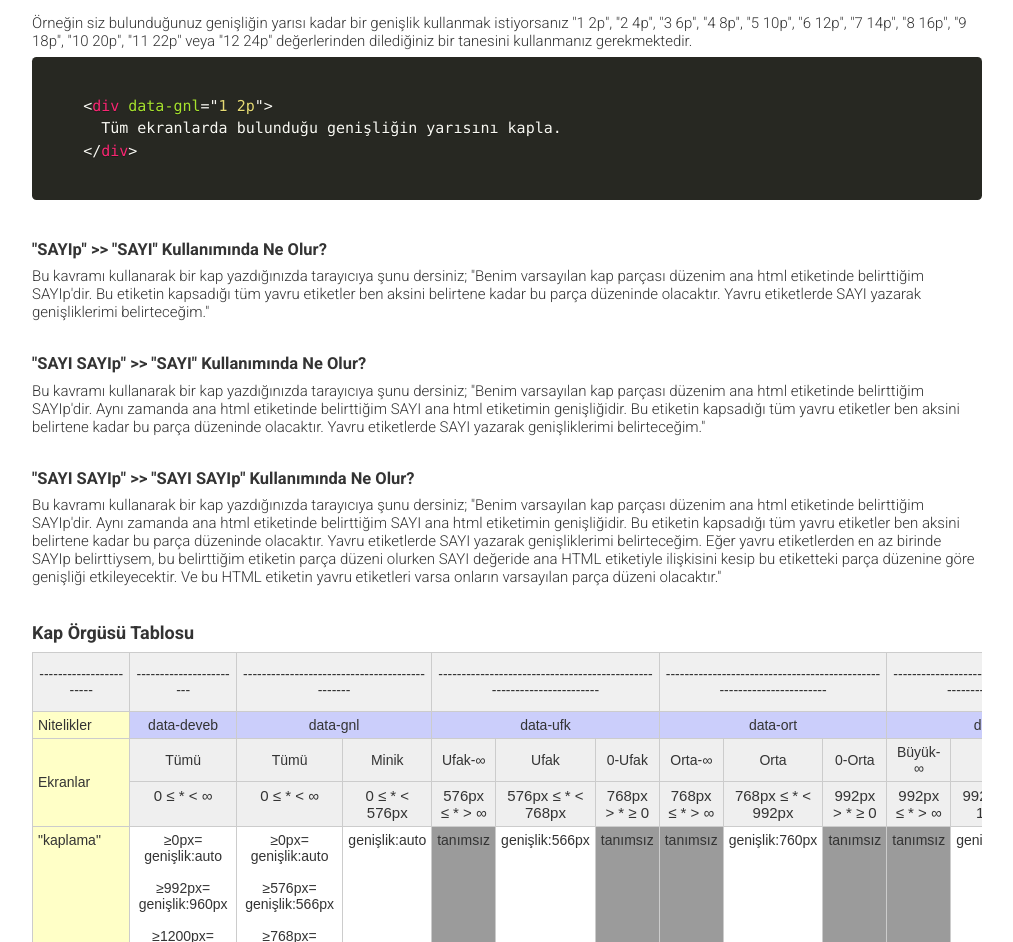
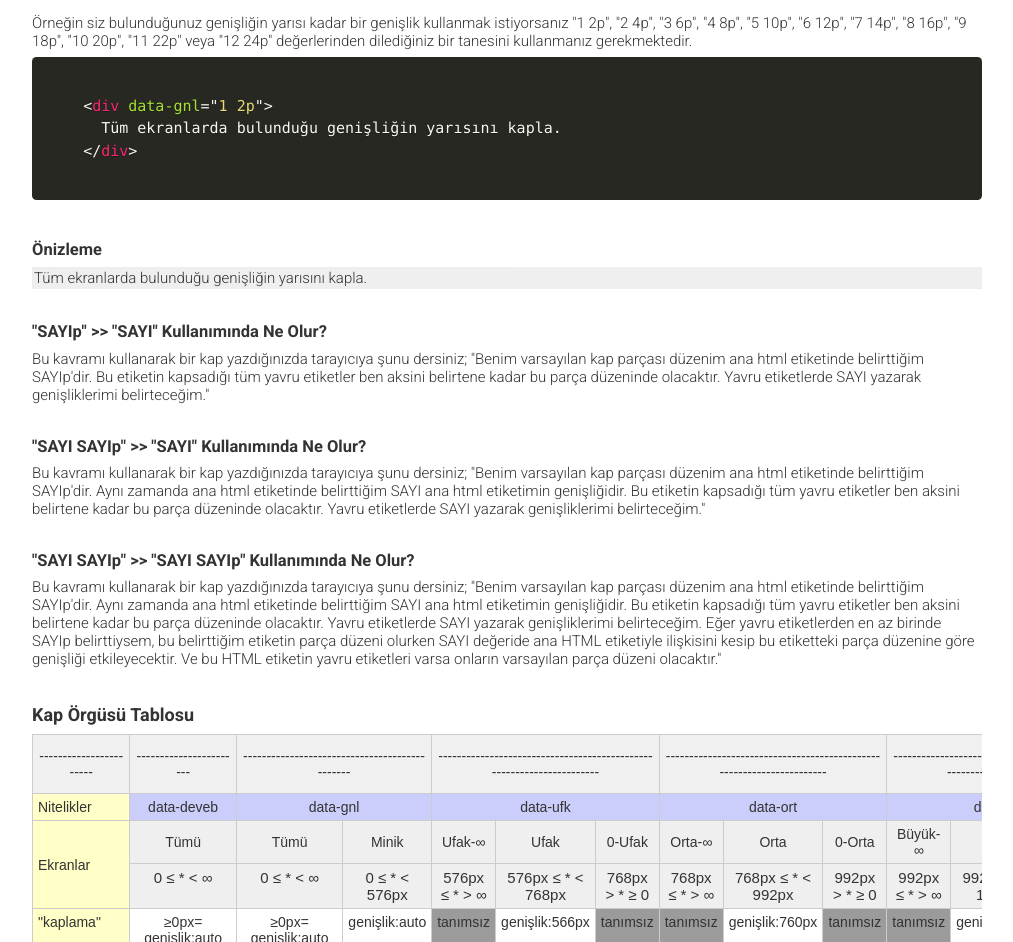
Before and after one commit to data-deveb/data-deveb.github.io, a Jekyll site: the page built from belgeler/kap-orgusu.html, in a window 1280 px wide. Shown: the part 963-1905 px from the top of the page, without its empty margins (228-1241 px from the left). Built offline with Jekyll 4.4.1, drawn with Linux system fonts in a browser that asks for light colours.

Commit message:
güncelleme

```diff
--- a/belgeler/kap-orgusu.html
+++ b/belgeler/kap-orgusu.html
@@ -39,6 +39,16 @@ title: Kap Örgüsü
       Tüm ekranlarda bulunduğu genişliğin yarısını kapla.
     &lt;/div&gt;
     </code></pre>
+    <h3>Önizleme</h3>
+    <div data-gnl="1 1p" class="önizleme">
+      <style media="screen">
+        .önizleme{background-color:#efefef; border:1px solid #eee;}
+        .önizleme [data-gnl]{border:1px dashed #eee;}
+      </style>
+      <div data-gnl="1 2p">
+        Tüm ekranlarda bulunduğu genişliğin yarısını kapla.
+      </div>
+    </div>
     <p></p>
     <h3>"SAYIp" >> "SAYI" Kullanımında Ne Olur?</h3>
 
```
